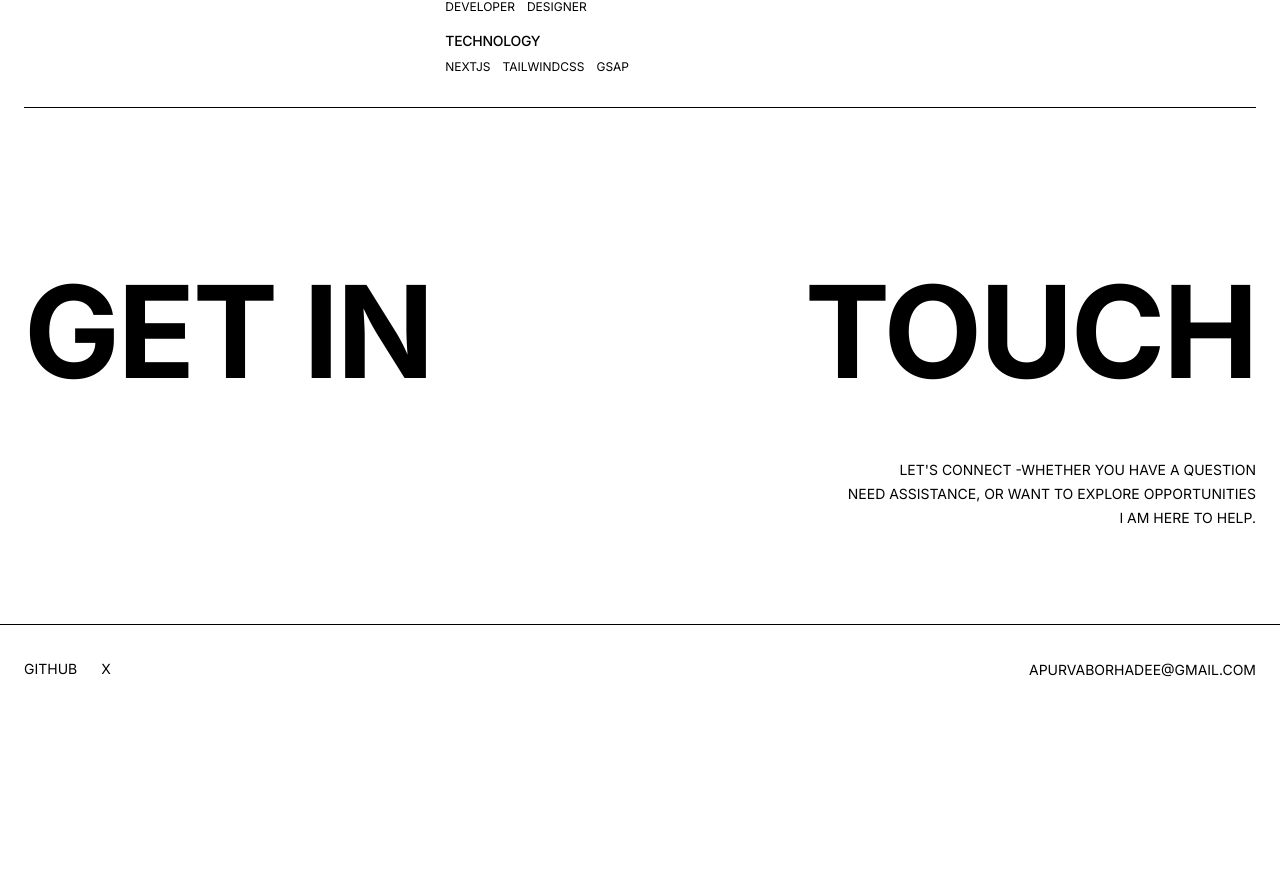
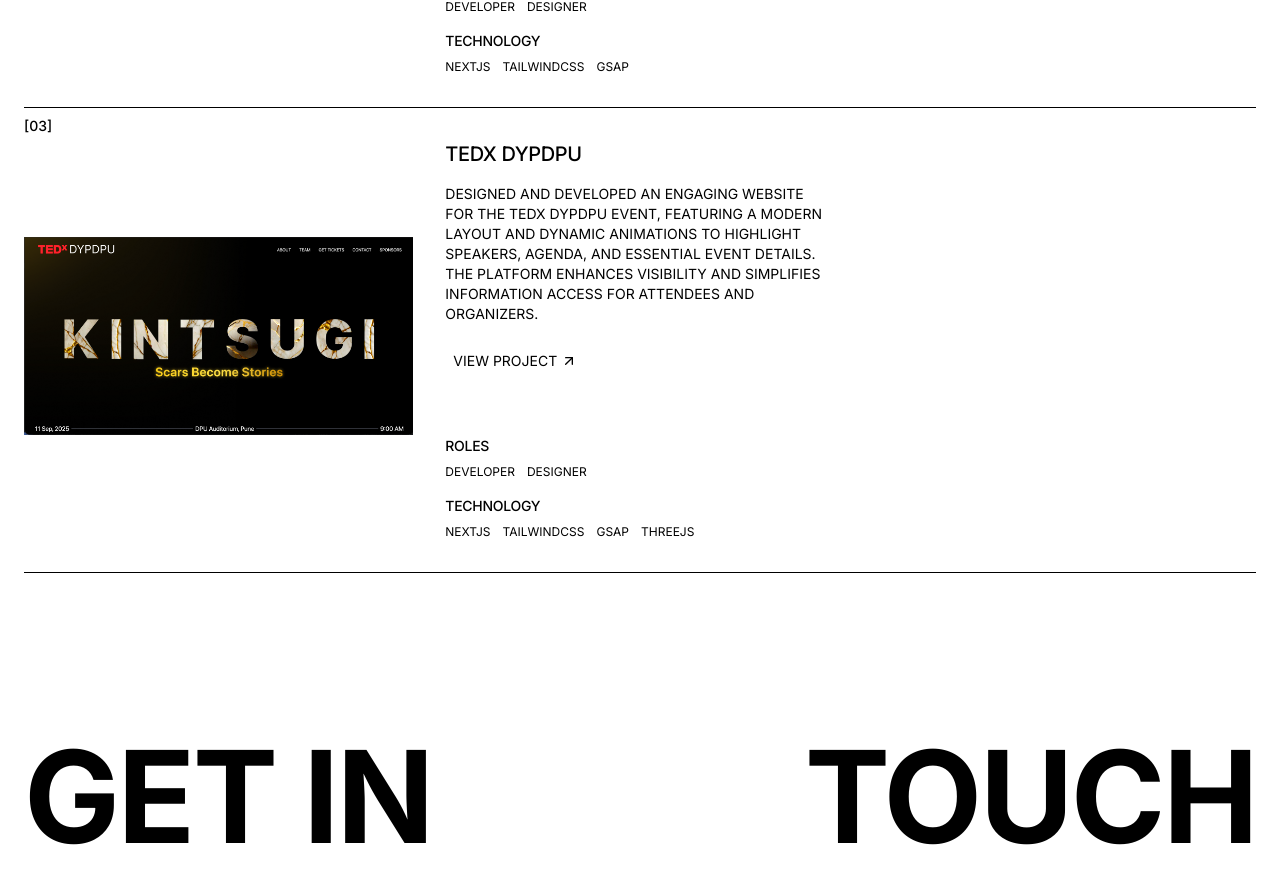
Before and after one commit to Apurvborhade/portfolio_site, a Next.js app: page / in a window 1280 px wide. Shown: the part 2963-3847 px from the top of the page. Before the commit the page ends 3676 px from the top, so only its background shows below. Built offline with nearby package versions, Linux system fonts and the light colour scheme.

Commit message:
website update

```diff
--- a/app/page.tsx
+++ b/app/page.tsx
@@ -29,7 +29,7 @@ const personal_projects = [
       'DESIGNER'
     ],
     image: 'nftix.jpeg',
-    techstack: ['NEXTJS','TYPESCRIPT', 'MONGODB', 'REACT-QUERY', 'SOLIDITY','HARDHAT','VIEM','WAGMI']
+    techstack: ['NEXTJS', 'TYPESCRIPT', 'MONGODB', 'REACT-QUERY', 'SOLIDITY', 'HARDHAT', 'VIEM', 'WAGMI']
   },
   {
     title: "NEXTMATCH",
@@ -63,6 +63,16 @@ const freelance_projects = [
     ],
     image: 'shriyashborhade.png',
     techstack: ['NEXTJS', 'TAILWINDCSS', 'GSAP']
+  },
+  {
+    title: "TEDX DYPDPU",
+    description: "Designed and developed an engaging website for the TEDx DYPDPU event, featuring a modern layout and dynamic animations to highlight speakers, agenda, and essential event details. The platform enhances visibility and simplifies information access for attendees and organizers.",
+    link: "https://tedxdypdpu.com",
+    roles: [
+      'DEVELOPER', 'DESIGNER'
+    ],
+    image: 'tedx.png',
+    techstack: ['NEXTJS', 'TAILWINDCSS', 'GSAP', 'ThreeJS']
   },
 ]
 export default function Home() {
```
Also changed, not shown: public/projects/tedx.png (added).
